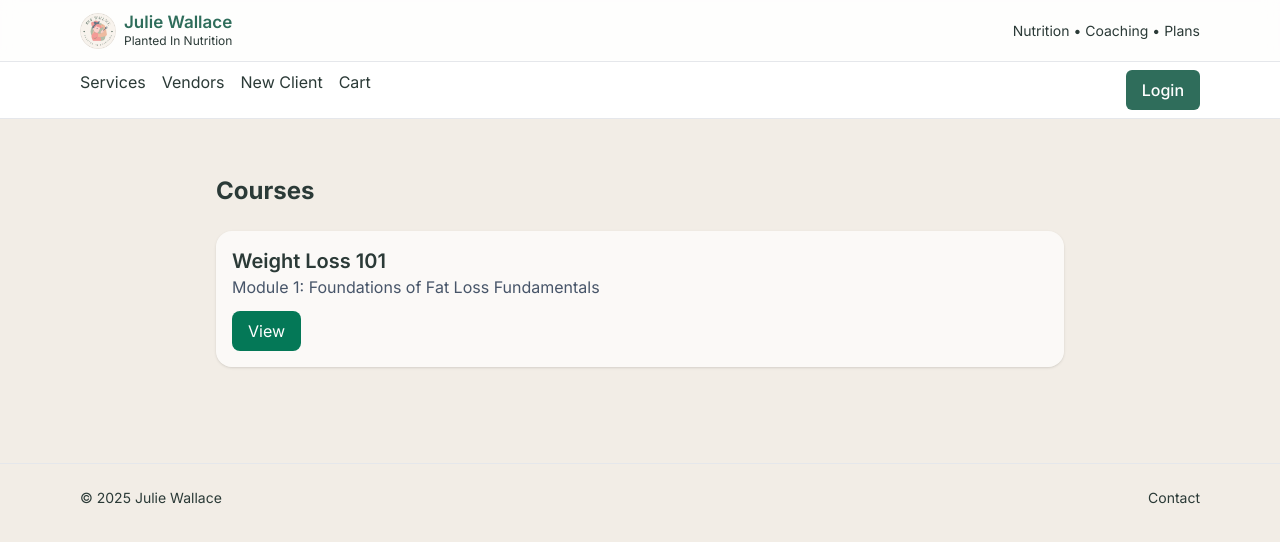
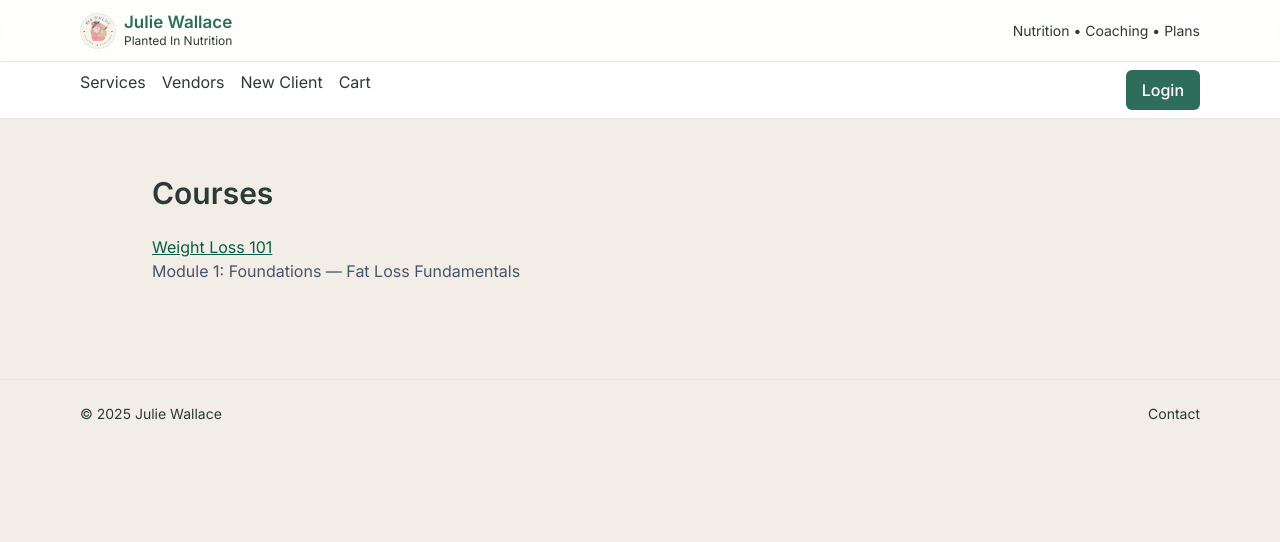
Before and after one commit to mr601s/nutritionist-marketplace-crm, a Next.js app: page /courses in a window 1280 px wide. Shown: the top 542 px of the page. Built offline with nearby package versions, Linux system fonts and the light colour scheme.

Commit message:
feat(courses): publish text-only Module 1 and catalog

```diff
--- a/app/courses/page.tsx
+++ b/app/courses/page.tsx
@@ -1,27 +1,21 @@
 import Link from "next/link";
-import { getCourses } from "@/lib/courses";
 
 export const metadata = {
   title: "Courses",
-  description: "Learn with Julie Wallace | Planted In Nutrition",
+  description: "Course catalog"
 };
 
-export default function CoursesPage() {
-  const items = getCourses();
+export default function Courses() {
   return (
-    <main className="max-w-4xl mx-auto px-6 py-10">
-      <h1 className="text-2xl font-bold mb-6">Courses</h1>
-      <ul className="space-y-4">
-        {items.map(c => (
-          <li key={c.slug} className="p-4 rounded-xl bg-white/70 shadow">
-            <h2 className="text-xl font-semibold">{c.title}</h2>
-            <p className="text-slate-600">{c.summary}</p>
-            <div className="mt-3">
-              <Link className="inline-block px-4 py-2 rounded-lg bg-emerald-700 text-white"
-                    href={`/courses/${c.slug}`}>View</Link>
-            </div>
-          </li>
-        ))}
+    <main className="max-w-5xl mx-auto px-6 py-10">
+      <h1 className="text-3xl font-semibold mb-6">Courses</h1>
+      <ul className="space-y-3">
+        <li>
+          <Link href="/courses/weight-loss-101" className="text-emerald-800 underline">
+            Weight Loss 101
+          </Link>
+          <p className="text-slate-600">Module 1: Foundations — Fat Loss Fundamentals</p>
+        </li>
       </ul>
     </main>
   );
--- a/app/courses/weight-loss-101/page.tsx
+++ b/app/courses/weight-loss-101/page.tsx
@@ -1,35 +1,45 @@
+import Link from "next/link";
+
 export const metadata = {
   title: "Weight Loss 101 — Module 1",
-  description: "Foundations: Fat Loss Fundamentals",
+  description: "Foundations: Fat Loss Fundamentals"
 };
 
-export default function ModulePage() {
+export default function Module1() {
   return (
-    <main className="max-w-4xl mx-auto px-6 py-10">
-      <h1 className="text-2xl font-bold">Weight Loss 101 — Module 1</h1>
-      <p className="text-slate-600 mt-2">Foundations: Fat Loss Fundamentals</p>
-        <div className="mt-6 rounded-xl overflow-hidden bg-black">
-    <video src={"/videos/weight-loss-101/module-1-hero.mp4"} controls style={{ width: "100%", height: "auto" }} />
-  </div>
-      <section className="mt-8 space-y-6">
-        <div>
-          <h2 className="text-xl font-semibold">What you’ll learn</h2>
-          <ul className="list-disc ml-6 mt-2 space-y-1">
-            <li>Basal Metabolic Rate & Energy Expenditure</li>
-            <li>Why do we gain fat?</li>
-            <li>How do we lose fat?</li>
-            <li>Fat loss & exercise</li>
-            <li>What hinders fat loss</li>
-          </ul>
-        </div>
-        <div>
-          <h2 className="text-xl font-semibold">How to use this module</h2>
-          <p className="text-slate-700 mt-2">
-            Start with the hero video (above) if present, then review each lesson in order.
-            Apply worksheet prompts and bring questions to your coach.
-          </p>
-        </div>
+    <main className="max-w-4xl mx-auto px-6 py-10 space-y-8">
+      <header className="space-y-2">
+        <h1 className="text-3xl font-bold">Weight Loss 101 — Module 1</h1>
+        <p className="text-slate-600">Foundations: Fat Loss Fundamentals</p>
+      </header>
+
+      <section className="space-y-3">
+        <h2 className="text-xl font-semibold">What you’ll learn</h2>
+        <ul className="list-disc ml-6 space-y-1">
+          <li>Basal Metabolic Rate & Energy Expenditure (real-world meaning)</li>
+          <li>Why we gain fat</li>
+          <li>How we lose fat</li>
+          <li>Fat loss & exercise (practical guidance)</li>
+          <li>Common blockers & how to avoid them</li>
+        </ul>
       </section>
+
+      <section className="space-y-2">
+        <h2 className="text-xl font-semibold">Module 1 outline</h2>
+        <ol className="list-decimal ml-6 space-y-1">
+          <li>Basal Metabolic Rate & Energy Expenditure</li>
+          <li>Why Do We Gain Fat</li>
+          <li>How Do We Lose Fat</li>
+          <li>Fat Loss & Exercise</li>
+          <li>What Hinders Fat Loss</li>
+        </ol>
+      </section>
+
+      <p className="pt-4">
+        <Link href="/courses" className="inline-block px-4 py-2 rounded-lg border">
+          ← Back to catalog
+        </Link>
+      </p>
     </main>
   );
 }
```
